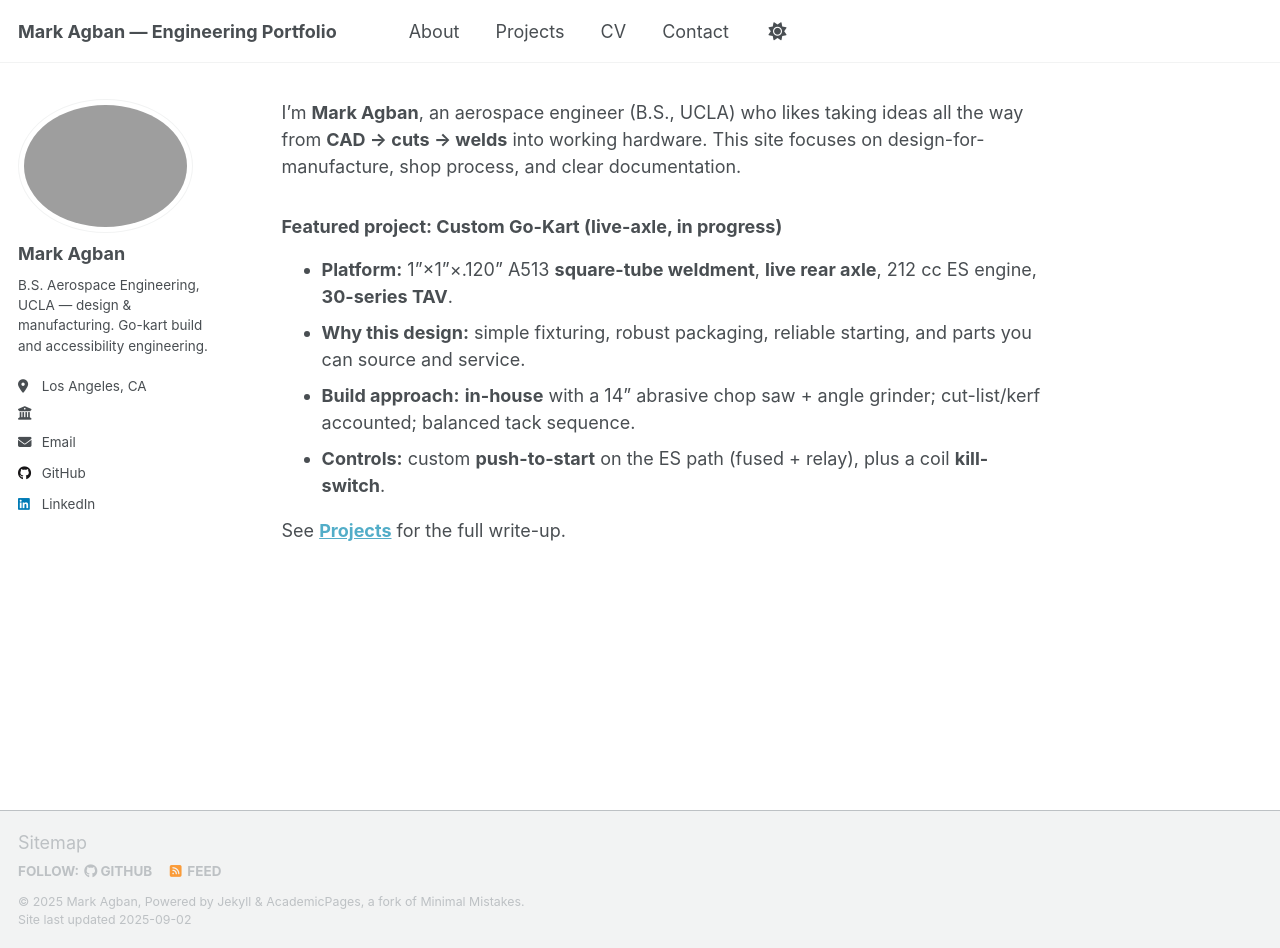
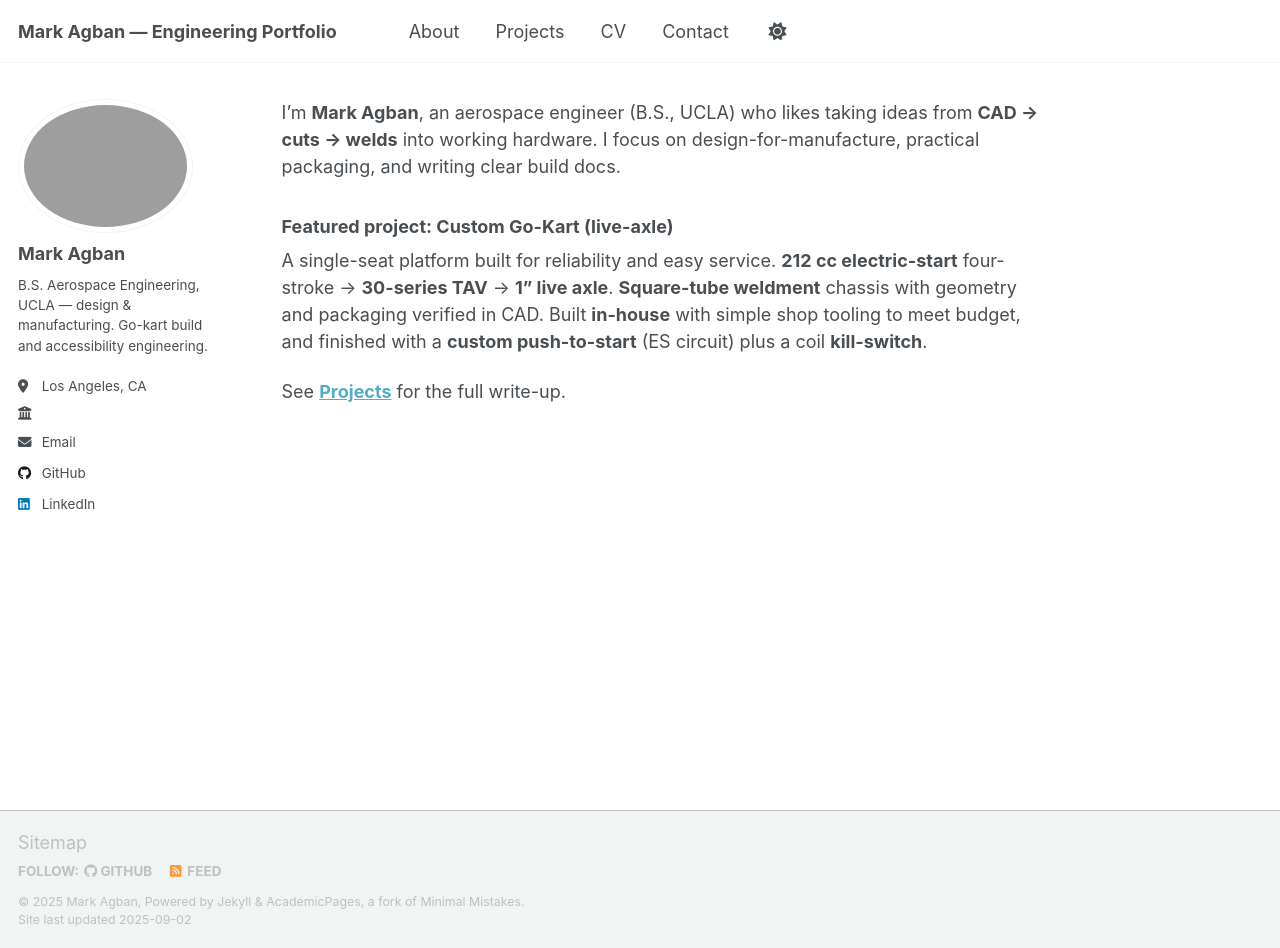
Before and after one commit to markoa24-portfolio/markagban.github.io, a Jekyll site: the page built from _pages/_pages/home.md, in a window 1280 px wide and 948 px high. Built offline with Jekyll 4.4.1, drawn with Linux system fonts in a browser that asks for light colours; our own code applies the rules of GitHub Pages for plain Markdown files; a script that is not in the unit is left out.

Commit message:
Update home.md

```diff
--- a/_pages/_pages/home.md
+++ b/_pages/_pages/home.md
@@ -1,9 +1,6 @@
-I’m **Mark Agban**, an aerospace engineer (B.S., UCLA) who likes taking ideas all the way from **CAD → cuts → welds** into working hardware. This site focuses on design-for-manufacture, shop process, and clear documentation.
+I’m **Mark Agban**, an aerospace engineer (B.S., UCLA) who likes taking ideas from **CAD → cuts → welds** into working hardware. I focus on design-for-manufacture, practical packaging, and writing clear build docs.
 
-### Featured project: Custom Go-Kart (live-axle, in progress)
-- **Platform:** 1"×1"×.120" A513 **square-tube weldment**, **live rear axle**, 212 cc ES engine, **30-series TAV**.
-- **Why this design:** simple fixturing, robust packaging, reliable starting, and parts you can source and service.
-- **Build approach:** **in-house** with a 14" abrasive chop saw + angle grinder; cut-list/kerf accounted; balanced tack sequence.
-- **Controls:** custom **push-to-start** on the ES path (fused + relay), plus a coil **kill-switch**.
+### Featured project: Custom Go-Kart (live-axle)
+A single-seat platform built for reliability and easy service. **212 cc electric-start** four-stroke → **30-series TAV** → **1" live axle**. **Square-tube weldment** chassis with geometry and packaging verified in CAD. Built **in-house** with simple shop tooling to meet budget, and finished with a **custom push-to-start** (ES circuit) plus a coil **kill-switch**.
 
 See **[Projects]({{ site.baseurl }}/portfolio/)** for the full write-up.
```
